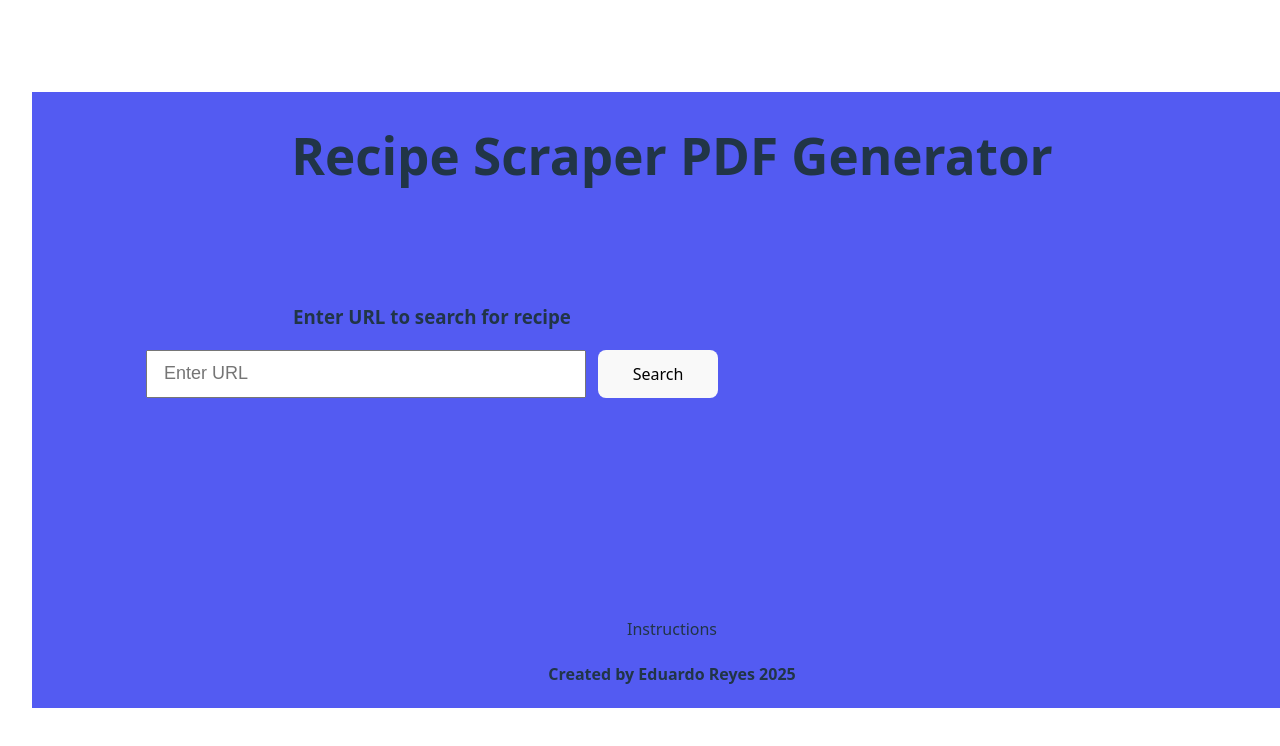
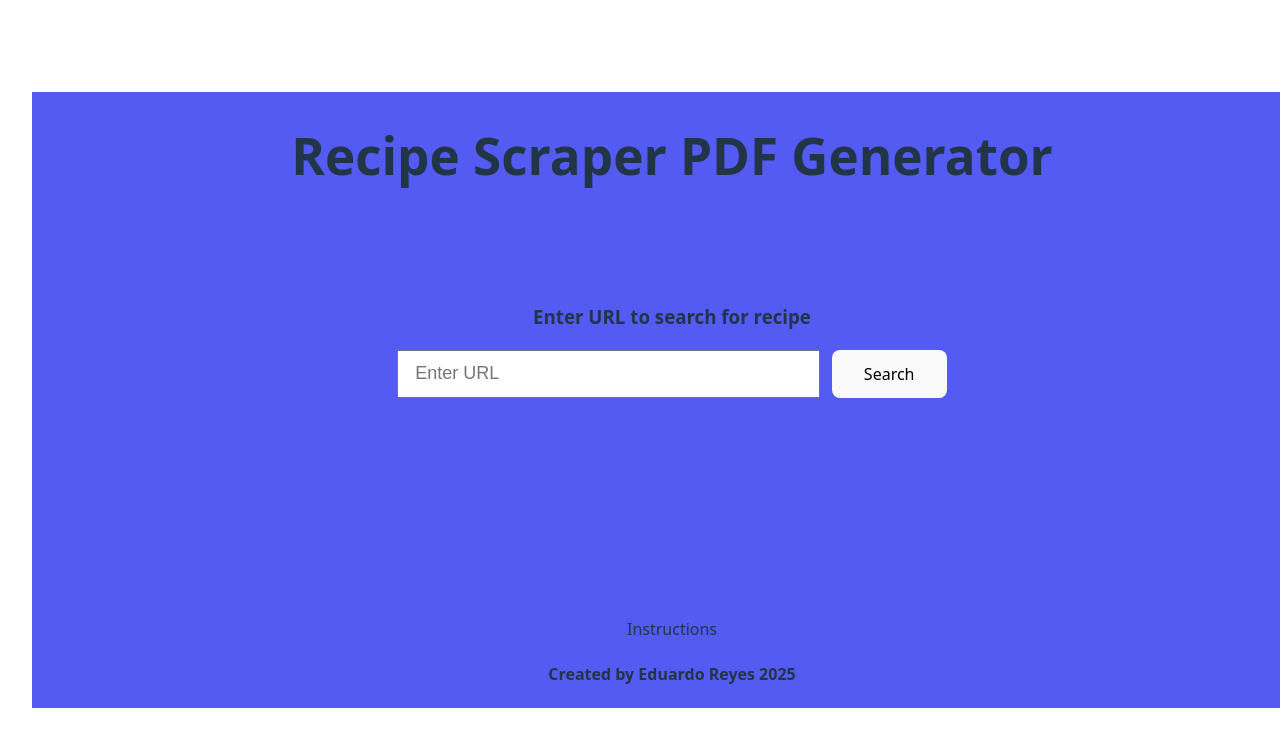
Before and after one commit to eduardoreyes007351208/recipeScraperWebsite, a React (Vite) app: page / in a window 1280 px wide. Shown: the top 746 px of the page. Built offline with nearby package versions, Linux system fonts and the light colour scheme.

Commit message:
feat: Center and resize the input component

```diff
--- a/src/App.css
+++ b/src/App.css
@@ -44,7 +44,7 @@
 
 #apiContainer {
   height: 50vh;
-  width: 100vh;
+  width: 60%;
   display: flex;
   flex-direction: column;
   justify-content: center;
--- a/src/index.css
+++ b/src/index.css
@@ -73,5 +73,6 @@ button:focus-visible {
   width: 100vw;
   display: flex;
   flex-direction: column;
+  align-items: center;
   background-color: #535bf2;
 }
```
